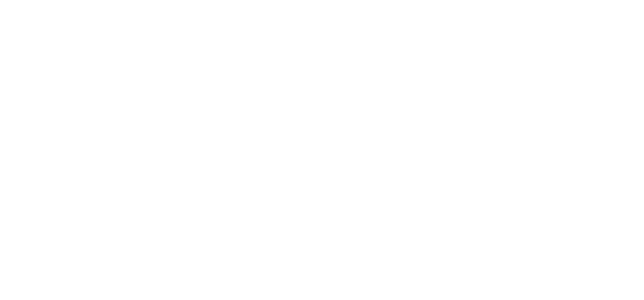
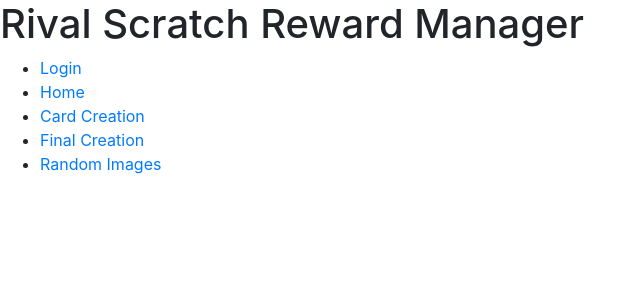
Before and after one commit to janjosef777/RivalProject, a React (Create React App) app: page /cardcreation in a window 1280 px wide. Shown: the top 300 px of the page, without its empty margins (0-644 px from the left). Built offline with nearby package versions, Linux system fonts and the light colour scheme.

Commit message:
setup routing and navigation

```diff
--- a/src/App.js
+++ b/src/App.js
@@ -1,13 +1,44 @@
 import React, { Component } from 'react';
+import { BrowserRouter as Router, Route } from 'react-router-dom';
+import { Link } from 'react-router-dom';
+import Login from './components/Login';
+import Home from './components/Home';
+import CardCreation from './components/CardCreation';
+import FinalCreation from './components/FinalCreation';
+import RandomImages from './components/RandomImages';
 import './App.css';
 
-class App extends Component {
-  render() {
-    return (
-      <div className="App">
+// class App extends Component {
+//   render() {
+//     return (
+//       <div className="App">
+//       </div>
+//     );
+//   }
+// }
+
+const App = () => (
+  <Router>
+    <div>
+
+      <div>
+        <h1>Rival Scratch Reward Manager</h1>
+        <ul>
+          <li><Link to="/login">Login</Link></li>
+          <li><Link to="/">Home</Link></li>
+          <li><Link to="/cardcreation">Card Creation</Link></li>
+          <li><Link to="/finalcreation">Final Creation</Link></li>
+          <li><Link to="/randomimages">Random Images</Link></li>
+        </ul>
       </div>
-    );
-  }
-}
+
+      <Route exact path="/login" component={Login} />
+      <Route exact path="/" component={Home} />
+      <Route exact path="/cardcreation" component={CardCreation} />
+      <Route exact path="/finalcreation" component={FinalCreation} />
+      <Route exact path="/randomimages" component={RandomImages} />
+    </div>
+  </Router>
+)
 
 export default App;
```
